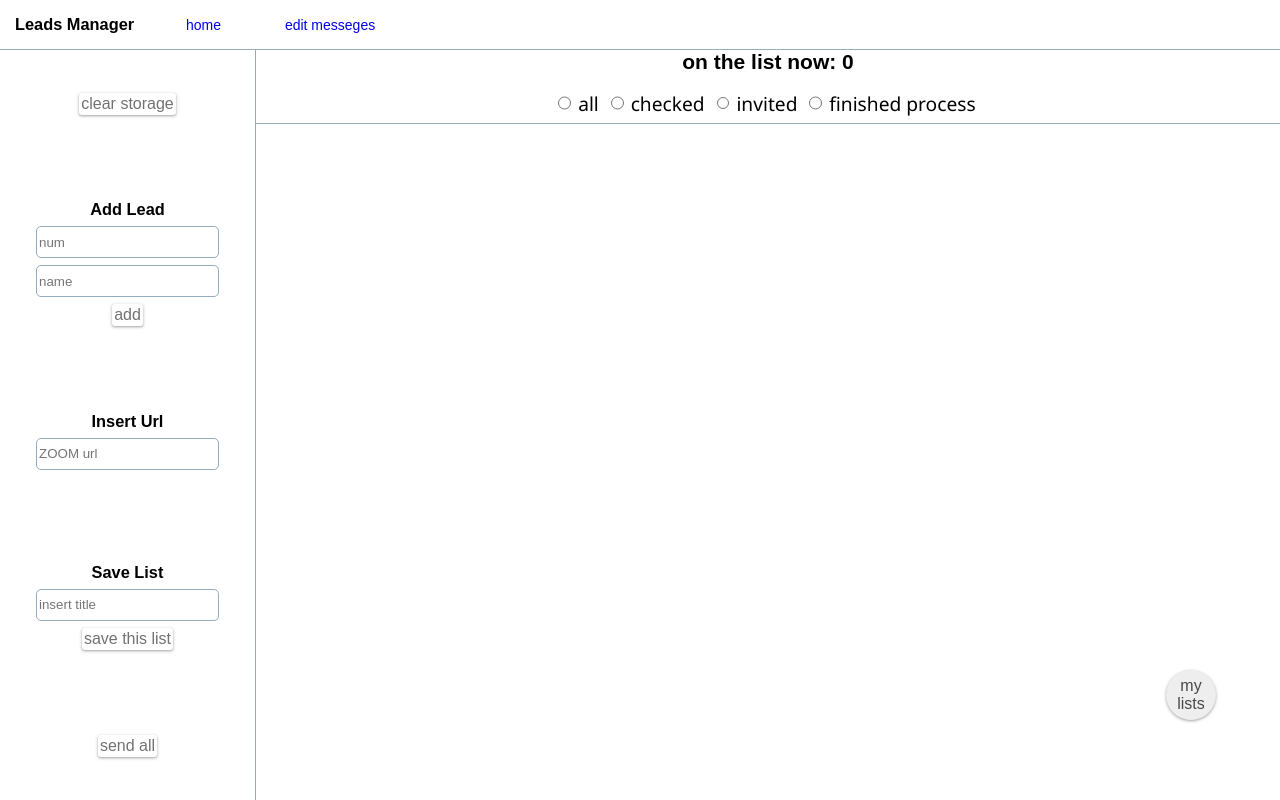
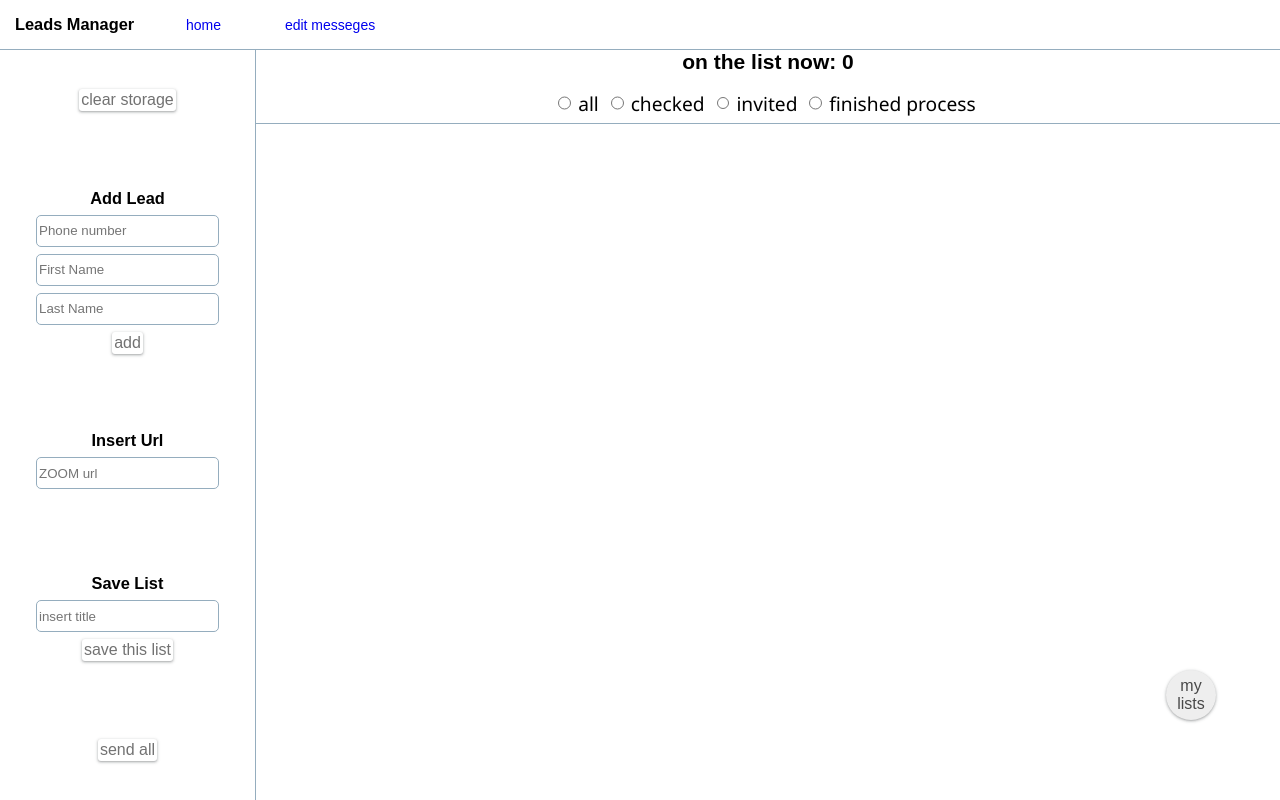
Before and after one commit to shacharRonZohar/Contact-Manager, a React (Vite) app: page /#/ in a window 1280 px wide. Built offline with nearby package versions, Linux system fonts and the light colour scheme; a web font is replaced by a local one.

Commit message:
WIP - Split the lead name into first and last name

```diff
--- a/src/cmps/AsideBar.jsx
+++ b/src/cmps/AsideBar.jsx
@@ -1,5 +1,5 @@
 import React, { useState } from 'react'
-import { storageService } from '../services/storageService';
+import { storageService } from '../services/storageService'
 
 export default function AsideBar({ lead, listToSave, onAddLead, onInputChange, onSetZoomUrl, onSaveList, onSendAll }) {
 
@@ -7,7 +7,7 @@ export default function AsideBar({ lead, listToSave, onAddLead, onInputChange, o
 
   function onClearStorage() {
     storageService.saveToStorage('myLeads', null)
-        window.location.reload();
+    window.location.reload()
   }
 
   return (
@@ -15,8 +15,9 @@ export default function AsideBar({ lead, listToSave, onAddLead, onInputChange, o
       <button className="clear-btn" onClick={() => onClearStorage()}>clear storage</button>
       <form className="main-form flex column align-center" onSubmit={(ev) => onAddLead(ev)}>
         <h3>Add Lead</h3>
-                <input type="text" onChange={onInputChange} name="num" value={lead.num} placeholder="num" />
-                <input type="text" onChange={onInputChange} name="name" value={lead.name} placeholder="name" />
+        <input type="text" onChange={onInputChange} name="num" value={lead.num} placeholder="Phone number" />
+        <input type="text" onChange={onInputChange} name="fName" value={lead.fName} placeholder="First Name" />
+        <input type="text" onChange={onInputChange} name="lName" value={lead.lName} placeholder="Last Name" />
         <button>add</button>
       </form>
       <div className="zoom-wrapper">
--- a/src/cmps/lead/LeadPreview.jsx
+++ b/src/cmps/lead/LeadPreview.jsx
@@ -11,7 +11,7 @@ export function LeadPreview({ lead, onSendMsg, onDeleteLead, onAddInfo, idx }) {
           ref={provided.innerRef}
           {...provided.draggableProps}
           {...provided.dragHandleProps}>
-                    <h1 className="flex">{lead.name} - {lead.num}</h1>
+          <h1 className="flex">{`${lead.fName} ${lead.lName} `} - {lead.num}</h1>
           <p suppressContentEditableWarning={true} contentEditable onInput={(ev) => onAddInfo(ev, lead.id)}>{lead.info}</p>
           <section className="lead-actions flex space-between">
             {/* <div className="lead-action-wrapper"> */}
--- a/src/pages/Home.jsx
+++ b/src/pages/Home.jsx
@@ -7,7 +7,13 @@ import { leadService } from '../services/leadService'
 
 export function Home() {
   const [leads, setLeads] = useState([])
-    const [lead, setLead] = useState({ name: '', num: '', status: '', info: '' })
+  const [lead, setLead] = useState({
+    fName: '',
+    lName: '',
+    num: '',
+    status: '',
+    info: '',
+  })
   const [zoomUrl, setZoomUrl] = useState('')
   const [filter, setFilter] = useState({ status: '' })
   const [listToSave, setSavedList] = useState({ title: '' })
@@ -32,16 +38,16 @@ export function Home() {
   }
 
   const onAddLead = (ev) => {
-        ev.preventDefault();
+    ev.preventDefault()
     leadService.addLead(lead)
-        setLead({ name: '', num: '' })
+    setLead({ fName: '', lName: '', num: '' })
   }
 
-    const onInputChange = ({ target }) => {
-        const { value, name } = target
+  const onInputChange = ({ target: { value, name } }) => {
     if (name === 'list-title') setSavedList({ title: value })
     setLead({
-            ...lead, [name]: value
+      ...lead,
+      [name]: value,
     })
   }
 
@@ -81,19 +87,18 @@ export function Home() {
 
   const onDragEnd = useCallback((res) => {
     // the only one that is required
-        const { destination, source, draggableId } = res;
+    const { destination, source, draggableId } = res
     if (!destination) return
     const newIdx = destination.index
     const prevIdx = source.index
     leadService.updateLeadIdx(newIdx, prevIdx)
     loadLeads()
-    }, [leads, filter]);
+  }, [leads, filter])
 
   const setCurrList = (currLeads) => {
     leadService.setLeadsList(currLeads)
     loadLeads()
   }
-
 
   return (
     <main className="homepage">
@@ -104,7 +109,8 @@ export function Home() {
         onInputChange={onInputChange}
         onSetZoomUrl={onSetZoomUrl}
         onSaveList={onSaveList}
-                onSendAll={onSendAll} />
+        onSendAll={onSendAll}
+      />
       <section className="main-list">
         <div className="main-list-header">
           <h2>on the list now: {leads.length}</h2>
@@ -115,7 +121,8 @@ export function Home() {
           onDragEnd={onDragEnd}
           onSendMsg={onSendMsg}
           onDeleteLead={onDeleteLead}
-                    onAddInfo={onAddInfo} />
+          onAddInfo={onAddInfo}
+        />
       </section>
       <LeadSavedLists savedLists={savedLists} setCurrList={setCurrList} />
     </main>
```
Lines whose indentation alone changed are shown as unchanged.
